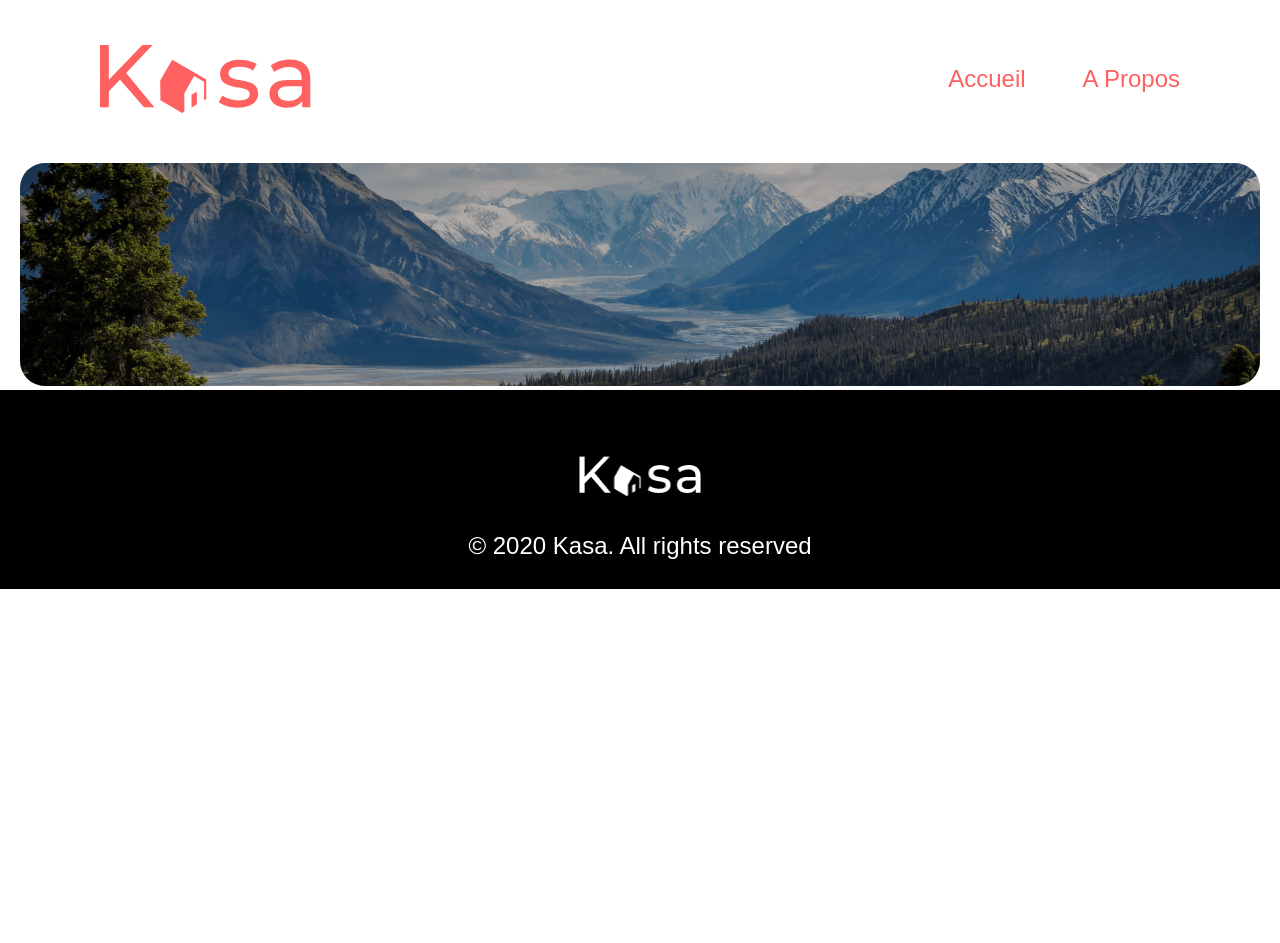
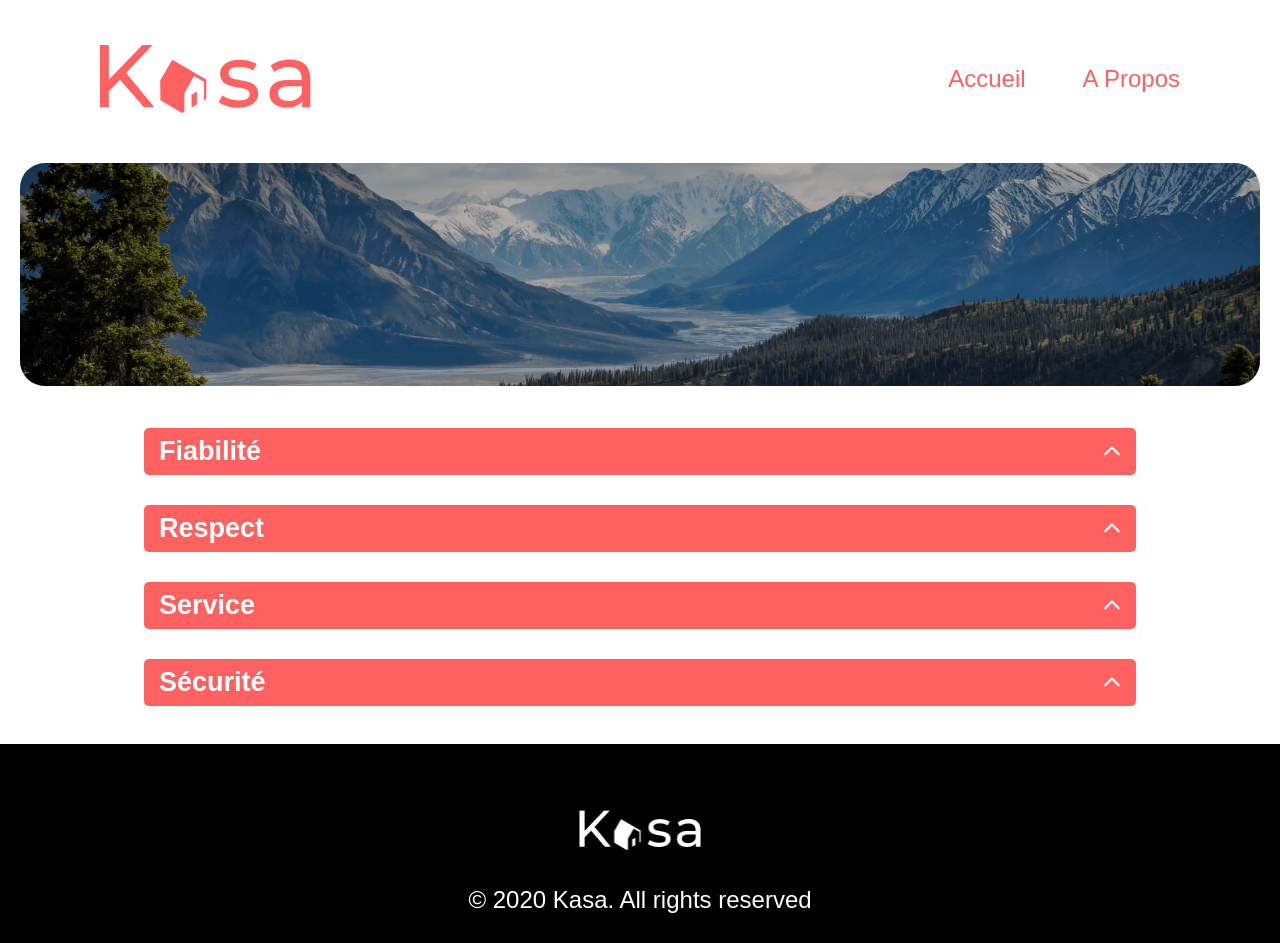
Before and after one commit to MadinaOdou/ProjetOCR_Kasa, a React (Create React App) app: page /about in a window 1280 px wide. Before the commit the page ends 800 px from the top, so only its background shows below. Built offline with nearby package versions, Linux system fonts and the light colour scheme.

Commit message:
adding components

```diff
--- a/package.json
+++ b/package.json
@@ -3,6 +3,8 @@
   "version": "0.1.0",
   "private": true,
   "dependencies": {
+    "@fortawesome/free-solid-svg-icons": "^6.4.0",
+    "@fortawesome/react-fontawesome": "^0.2.0",
     "@testing-library/jest-dom": "^5.16.5",
     "@testing-library/react": "^13.4.0",
     "@testing-library/user-event": "^13.5.0",
--- a/src/components/Banner/_style.scss
+++ b/src/components/Banner/_style.scss
@@ -2,13 +2,13 @@
   position: relative;
   &::before {
     @include psy-before;
-    @include home-banner-size;
+    @include banner-size;
     opacity: 0.30000001192092896;
     background: #000;
     mix-blend-mode: darken;
   }
   &__image {
-    @include home-banner-size;
+    @include banner-size;
     object-fit: cover;
   }
   &__text {
--- a/src/components/Card/index.jsx
+++ b/src/components/Card/index.jsx
@@ -2,8 +2,8 @@ import { Link } from 'react-router-dom'
 
 function Card({ logement }) {
   return (
-    <div className="card">
-      <Link to={'/logement/' + logement.id}>
+    <div>
+      <Link to={'/logement/' + logement.id} className="card">
         <img
           src={logement.cover}
           alt={logement.title}
--- /dev/null
+++ b/src/components/Collapse/_style.scss
@@ -0,0 +1,44 @@
+@keyframes rotateDown {
+  0% {
+    transform: rotate(0deg);
+  }
+  100% {
+    transform: rotate(-180deg);
+  }
+}
+
+.rotateDown {
+  animation: rotateDown 0.3s ease-in-out;
+}
+
+.collapse {
+  @include flex-column;
+  gap: 30px;
+  margin: 0 auto;
+  padding: 38px 0;
+  width: 80%;
+  &-item {
+    &__title {
+      border-radius: 5px;
+      padding: 8px 15px;
+      @include flex-row;
+      justify-content: space-between;
+      align-items: center;
+      @include font-medium;
+      font-size: 18px;
+      color: white;
+      background: $color-primary;
+      &--icon {
+        font-size: 25px;
+      }
+    }
+    &__text {
+      background: $bg-color-primary;
+      @include font-regular;
+      color: $color-primary;
+      border-radius: 5px;
+      padding: 20px;
+      line-height: 142%;
+    }
+  }
+}
--- /dev/null
+++ b/src/components/Collapse/index.jsx
@@ -0,0 +1,41 @@
+import { useState } from 'react'
+import CollapseList from '../../data/collapses.json'
+import { FontAwesomeIcon } from '@fortawesome/react-fontawesome'
+import { faChevronUp } from '@fortawesome/free-solid-svg-icons'
+
+function Collapse() {
+  const [selected, setSelected] = useState(null)
+  const toggle = (i) => {
+    if (selected === i) {
+      setSelected(null)
+    } else {
+      setSelected(i)
+    }
+  }
+
+  return (
+    <div className="collapse">
+      {CollapseList.map((item, i) => (
+        <div key={item.id} className="collapse-item">
+          <div className="collapse-item__title">
+            <h2>{item.title}</h2>
+            <FontAwesomeIcon
+              icon={faChevronUp}
+              className={`"collapse-item__title--icon" ${
+                selected === i ? 'rotateDown' : ''
+              }`}
+              onClick={() => toggle(i)}
+            />
+          </div>
+          {selected === i && (
+            <div className="collapse-item__text">
+              <p>{item.description}</p>
+            </div>
+          )}
+        </div>
+      ))}
+    </div>
+  )
+}
+
+export default Collapse
--- /dev/null
+++ b/src/data/collapses.json
@@ -0,0 +1,25 @@
+[
+  {
+    "id": 1,
+    "title": "Fiabilité",
+    "description": "Les annonces postées sur Kasa garantissent une fiabilité totale. Les photos sont conformes aux logements, et toutes les informations sont régulièrement vérifiées par nos équipes."
+  },
+
+  {
+    "id": 2,
+    "title": "Respect",
+    "description": "La bienveillance fait partie des valeurs fondatrices de Kasa. Tout comportement discriminatoire ou de perturbation du voisinage entraînera une exclusion de notre plateforme."
+  },
+
+  {
+    "id": 3,
+    "title": "Service",
+    "description": "La bienveillance fait partie des valeurs fondatrices de Kasa. Tout comportement discriminatoire ou de perturbation du voisinage entraînera une exclusion de notre plateforme."
+  },
+
+  {
+    "id": 4,
+    "title": "Sécurité",
+    "description": "La sécurité est la priorité de Kasa. Aussi bien pour nos hôtes que pour les voyageurs, chaque logement correspond aux critères de sécurité établis par nos services. En laissant une note aussi bien à l'hôte qu'au locataire, cela permet à nos équipes de vérifier que les standards sont bien respectés. Nous organisons également des ateliers sur la sécurité domestique pour nos hôtes."
+  }
+]
--- a/src/main.scss
+++ b/src/main.scss
@@ -7,4 +7,5 @@
 @import './components/Header/style';
 @import './components/Banner/style';
 @import './components/Card/style';
+@import './components/Collapse/style';
 @import './components/Footer/style';
--- a/src/pages/About/index.jsx
+++ b/src/pages/About/index.jsx
@@ -1,4 +1,5 @@
 import Banner from '../../components/Banner'
+import Collapse from '../../components/Collapse'
 import image from '../../assets/images/cover-about.png'
 
 function About() {
@@ -9,6 +10,7 @@ function About() {
         imageAlt={'Une rivière coulant entre des montagnes enneigées'}
         text={''}
       />
+      <Collapse />
     </div>
   )
 }
--- a/src/pages/Logement/index.jsx
+++ b/src/pages/Logement/index.jsx
@@ -1,7 +1,7 @@
 import { useParams } from 'react-router-dom'
 
 function Logement() {
-  const { pageNumber } = useParams()
+  // const { pageNumber } = useParams()
   return (
     <div>
       <div>Page de logement</div>
--- a/src/style.css
+++ b/src/style.css
@@ -116,6 +116,52 @@
   left: 50px;
 }
 
+@keyframes rotateDown {
+  0% {
+    transform: rotate(0deg);
+  }
+  100% {
+    transform: rotate(-180deg);
+  }
+}
+.rotateDown {
+  animation: rotateDown 0.3s ease-in-out;
+}
+
+.collapse {
+  display: flex;
+  flex-direction: column;
+  gap: 30px;
+  margin: 0 auto;
+  padding: 38px 0;
+  width: 80%;
+}
+.collapse-item__title {
+  border-radius: 5px;
+  padding: 8px 15px;
+  display: flex;
+  flex-direction: row;
+  justify-content: space-between;
+  align-items: center;
+  font-size: 24px;
+  font-weight: 500;
+  font-size: 18px;
+  color: white;
+  background: #ff6060;
+}
+.collapse-item__title--icon {
+  font-size: 25px;
+}
+.collapse-item__text {
+  background: #f6f6f6;
+  font-size: 18px;
+  font-weight: 400;
+  color: #ff6060;
+  border-radius: 5px;
+  padding: 20px;
+  line-height: 142%;
+}
+
 .footer {
   display: flex;
   flex-direction: column;
```
Also changed, not shown: src/utils/_mixins.scss (+8 -1 lines), 2 other files (tests, documents, lock files or other folders).
